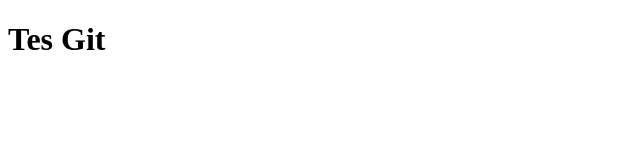
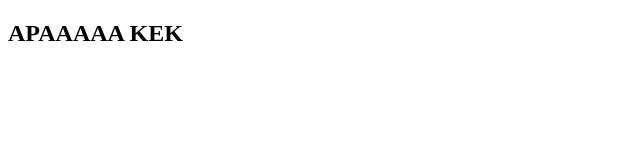
Before and after one commit to wendwin/tesgitlagii, a plain HTML site: page index.html in a window 1280 px wide. Shown: the whole page, without its empty margins (0-640 px from the left). Drawn offline with Linux system fonts and the light colour scheme.

Commit message:
merubah file index

```diff
--- a/index.html
+++ b/index.html
@@ -6,6 +6,6 @@
     <title>tes git lagi</title>
 </head>
 <body>
-    <h1>Tes Git</h1>
+    <h2>APAAAAA KEK</h2>
 </body>
 </html>
```
